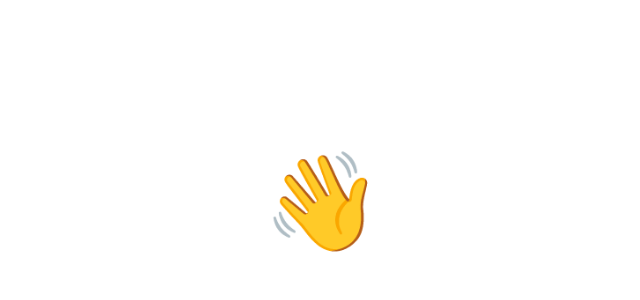
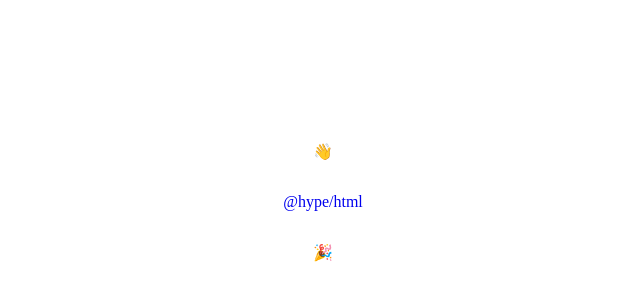
Before and after one commit to ungoldman/hype-html, a website: page index.html in a window 1280 px wide. Shown: the part 198-498 px from the top of the page, without its empty margins (317-957 px from the left). Drawn offline with Linux system fonts and the light colour scheme.

Commit message:
improve test html

```diff
--- a/index.html
+++ b/index.html
@@ -10,7 +10,7 @@
     body {
       margin: 0;
       padding: 0;
-      font-size: 96px;
+      font-size: 16px;
     }
 
     body {
@@ -21,13 +21,21 @@
       flex-direction: column;
       position: relative;
     }
+
+    a { text-decoration: none }
+    a:hover { text-decoration: underline }
   </style>
 </head>
 <body>
   <div class="section"></div>
   <script type="module">
     import { html } from './html.js'
-    document.body.appendChild(html`<p>👋</p>`)
+    var hello = html`
+      <p>👋</p>
+      <p><a href="https://github.com/ungoldman/hype-html/">@hype/html</a></p>
+      <p>🎉</p>
+    `
+    document.body.appendChild(hello)
   </script>
 </body>
 </html>
```
